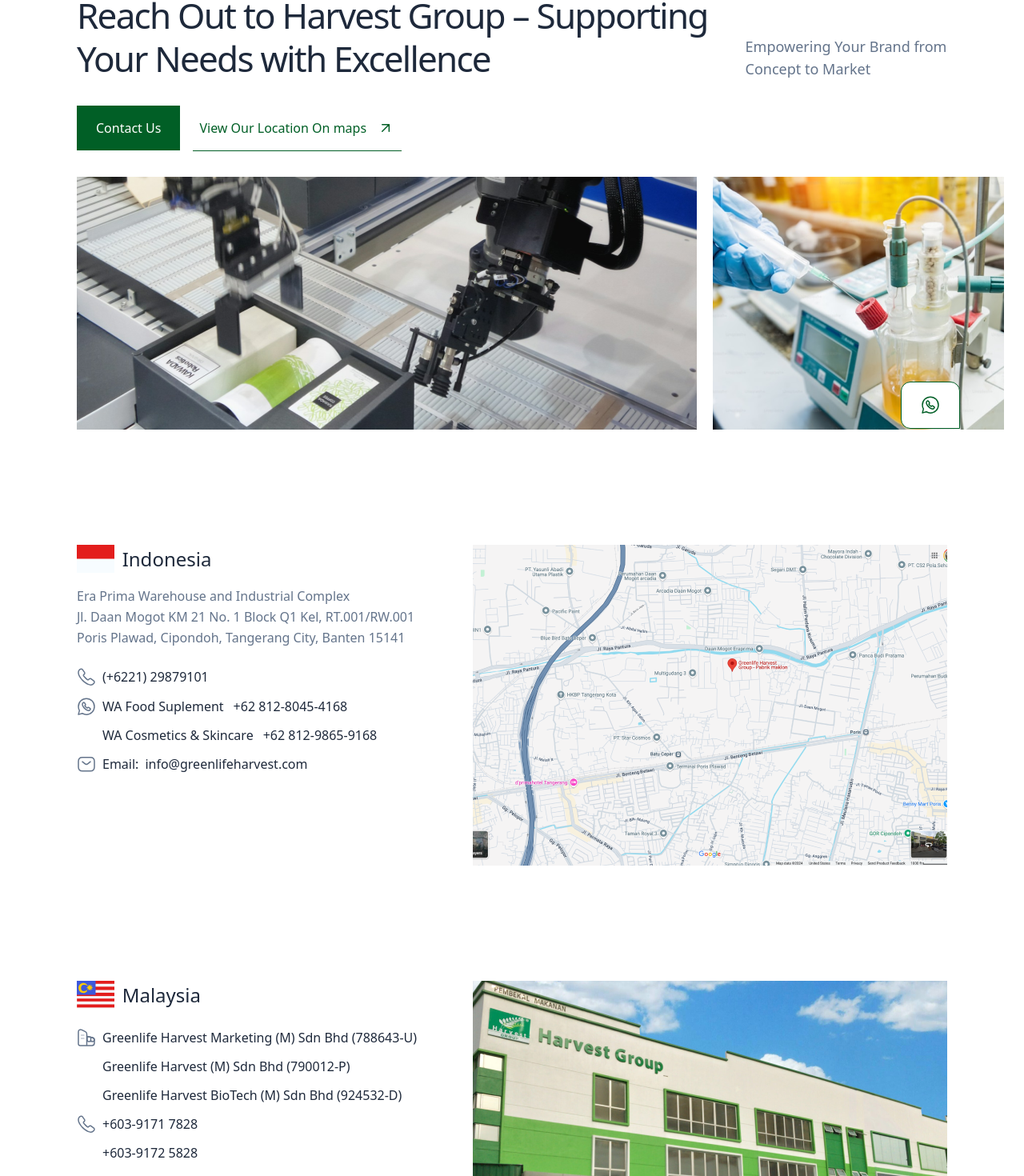
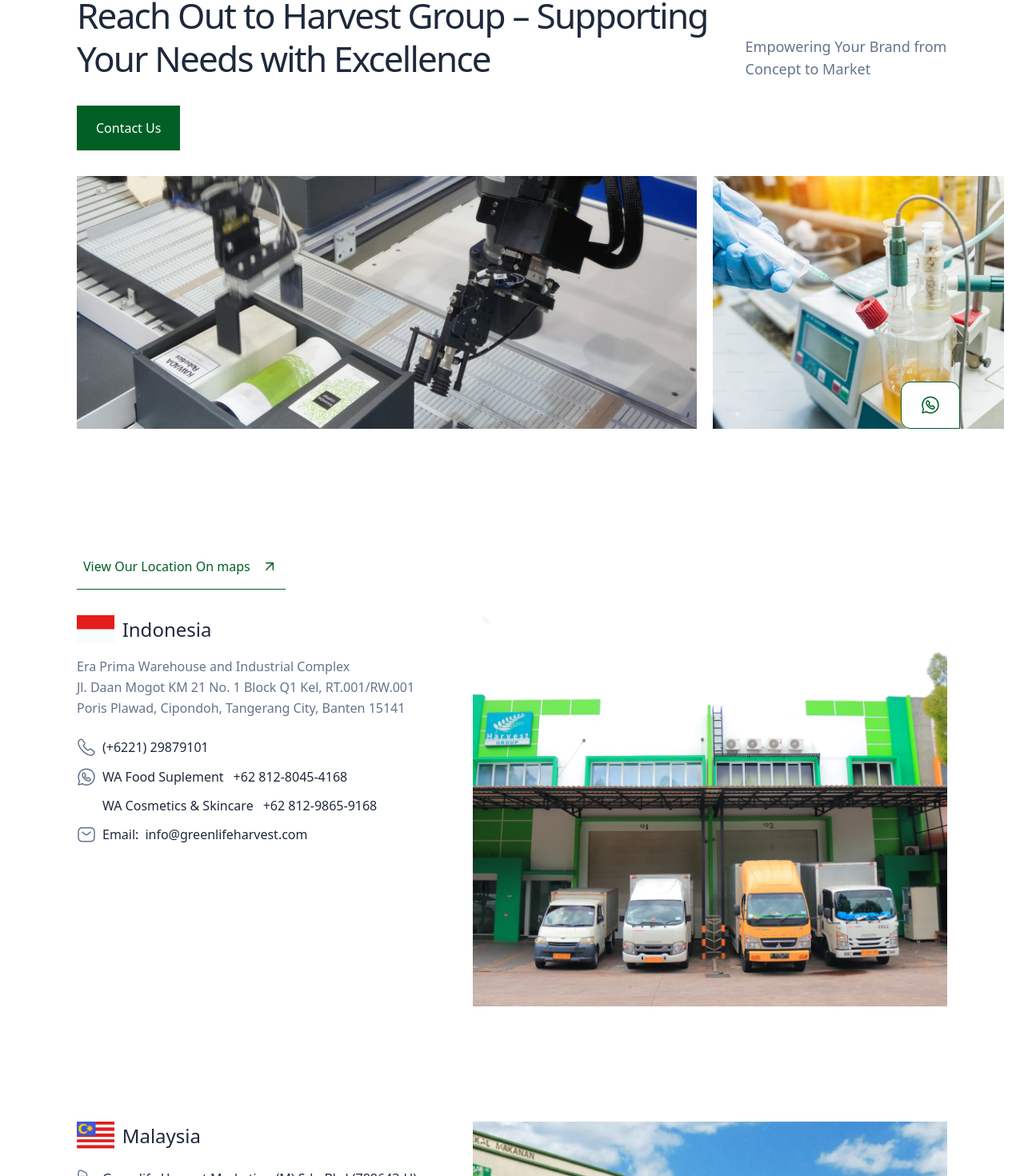
Before and after one commit to FadelYang/green-harvest, a React (Vite) app: page /contact in a window 1280 px wide. Shown: the part 248-1718 px from the top of the page at 80% size. Built offline with nearby package versions, Linux system fonts and the light colour scheme.

Commit message:
fix(contact): fix image and maps href link

```diff
--- a/src/components/atoms/contactAddressMasterData.tsx
+++ b/src/components/atoms/contactAddressMasterData.tsx
@@ -1,6 +1,6 @@
 import indonesiaFlag from "/img/indonesia-flag.svg";
 import malaysiaFlag from "/img/malaysia-flag.svg";
-import indonesiaContactImage1 from "/img/indonesia-contact-image.png";
+import indonesiaContactImage1 from "/img/indonesia-contact-image-2.png";
 import malaysiaContactImage1 from "/img/malaysia-contact-image.png";
 import { TranslationProps } from '../../types/types';
 
@@ -37,7 +37,7 @@
   const addresses: Record<string, CountryAddress> = {
     indonesia: {
       name: "Indonesia",
-      mapHref: "https://www.google.com/maps/place/JASA+MAKLON+SUPLEMEN+HERBAL+-+PT.+INDO+GREENLIFE+HARVEST+(HARVEST+GROUP+INDONESIA)/@-6.1658141,106.6671929,17z/data=!4m10!1m2!2m1!1sindo+greenlife+harvest+kosmetik!3m6!1s0x2e69f8f14ebe81fd:0xe7c1029f1aa7acdd!8m2!3d-6.1669494!4d106.6700206!15sCh9pbmRvIGdyZWVubGlmZSBoYXJ2ZXN0IGtvc21ldGlrkgEZZm9vZF9tYW51ZmFjdHVyaW5nX3N1cHBseeABAA!16s%2Fg%2F11f4qch_st?entry=ttu&g_ep=EgoyMDI1MDMwMy4wIKXMDSoASAFQAw%3D%3D",
+      mapHref: "https://maps.app.goo.gl/9vyszBvcPFM41tmT9",
       flag: indonesiaFlag,
       isFactory: false,
       fullAddress: [
@@ -55,7 +55,7 @@
     },
     malaysia: {
       name: "Malaysia",
-      mapHref: "https://www.google.com/maps/place/JASA+MAKLON+SUPLEMEN+HERBAL+-+PT.+INDO+GREENLIFE+HARVEST+(HARVEST+GROUP+INDONESIA)/@-6.1658141,106.6671929,17z/data=!4m10!1m2!2m1!1sindo+greenlife+harvest+kosmetik!3m6!1s0x2e69f8f14ebe81fd:0xe7c1029f1aa7acdd!8m2!3d-6.1669494!4d106.6700206!15sCh9pbmRvIGdyZWVubGlmZSBoYXJ2ZXN0IGtvc21ldGlrkgEZZm9vZF9tYW51ZmFjdHVyaW5nX3N1cHBseeABAA!16s%2Fg%2F11f4qch_st?entry=ttu&g_ep=EgoyMDI1MDMwMy4wIKXMDSoASAFQAw%3D%3D",
+      mapHref: "https://maps.app.goo.gl/9vyszBvcPFM41tmT9",
       flag: malaysiaFlag,
       isFactory: true,
       fullAddress: [
--- a/src/components/molecules/ContactMapSectionTemplate.tsx
+++ b/src/components/molecules/ContactMapSectionTemplate.tsx
@@ -95,9 +95,13 @@
             </div>
           </div>
         </div>
-        <div>
-          <a href={countryData?.mapHref} target='_blank'>
-            <img src={countryData?.image.imageUrl} alt="" className='xl:h-auto h-[312px] xl:object-none object-cover'/>
+        <div className="overflow-hidden flex items-center justify-center">
+          <a>
+            <img
+              src={countryData?.image.imageUrl}
+              alt=""
+              className="w-[345px] h-[312px] xl:w-[593px] xl:h-[489px] object-cover"
+            />
           </a>
         </div>
       </div>
--- a/src/components/organism/ContactAddressSection.tsx
+++ b/src/components/organism/ContactAddressSection.tsx
@@ -1,14 +1,27 @@
 import { TranslationProps } from "../../types/types";
+import Button from "../atoms/Button";
 import ContactMapSectionTemplate from "../molecules/ContactMapSectionTemplate";
+import arrowRight from "/img/arrowRight.svg";
 
 const ContactAddressSection = (props: TranslationProps) => {
   const { t } = props;
 
   return (
     <>
-      <div className="flex flex-col gap-36 max-w-[1444px] mx-auto xl:px-24 px-6">
-        <ContactMapSectionTemplate country="indonesia" t={t} />
-        <ContactMapSectionTemplate country="malaysia" t={t} />
+      <div className="flex flex-col gap-8 max-w-[1444px] mx-auto xl:px-24 px-6">
+        <a href="https://maps.app.goo.gl/9vyszBvcPFM41tmT9" target="_blank">
+          <Button
+            paddingSize="px-2 py-4"
+            className="flex gap-3 primary-text xl:justify-start justify-center font-medium text-base border-b border-[#015F26]"
+          >
+            {t("contact.hero.viewOurLocationOnMaps")}
+            <img src={arrowRight} alt="" className="-rotate-45" />
+          </Button>
+        </a>
+        <div className='flex flex-col gap-36'>
+          <ContactMapSectionTemplate country="indonesia" t={t} />
+          <ContactMapSectionTemplate country="malaysia" t={t} />
+        </div>
       </div>
     </>
   );
--- a/src/components/organism/ContactHeaderSection.tsx
+++ b/src/components/organism/ContactHeaderSection.tsx
@@ -1,4 +1,3 @@
-import arrowRight from "/img/arrowRight.svg";
 import Button from "../atoms/Button";
 import contactHeroImage1 from "/img/contact-hero-1.png";
 import contactHeroImage2 from "/img/contact-hero-2.png";
@@ -22,21 +21,9 @@
             </div>
           </div>
           <div className="flex xl:flex-row flex-col gap-4">
-            <a href="https://wa.me/6285210882525" target='_blank'>
+            <a href="https://tanya.web.id/harvest-maklon-discussion" target='_blank'>
               <Button variant="primary-button">
                 {t("contact.hero.contactUsButton")}
-              </Button>
-            </a>
-            <a
-              href="https://www.google.com/maps/place/PABRIK+MAKLON+SERTIFIKAT+BPOM+DAN+HALAL+-+PT.+INDO+GREENLIFE+HARVEST/@-6.1658141,106.667084,17z/data=!4m10!1m2!2m1!1sindo+green+harvest!3m6!1s0x2e69f8f4e7af8bc5:0x9a220a264d0408cd!8m2!3d-6.1646789!4d106.6692973!15sChJpbmRvIGdyZWVuIGhhcnZlc3SSARdhZ3JpY3VsdHVyYWxfcHJvZHVjdGlvbuABAA!16s%2Fg%2F11ss7ds0zj?entry=ttu&g_ep=EgoyMDI1MDIyNi4xIKXMDSoASAFQAw%3D%3D"
-              target="_blank"
-            >
-              <Button
-                paddingSize="px-2 py-4"
-                className="flex gap-3 primary-text xl:justify-start justify-center font-medium text-base border-b border-[#015F26]"
-              >
-                {t("contact.hero.viewOurLocationOnMaps")}
-                <img src={arrowRight} alt="" className="-rotate-45" />
               </Button>
             </a>
           </div>
```
Also changed, not shown: public/img/indonesia-contact-image-2.png (added).
